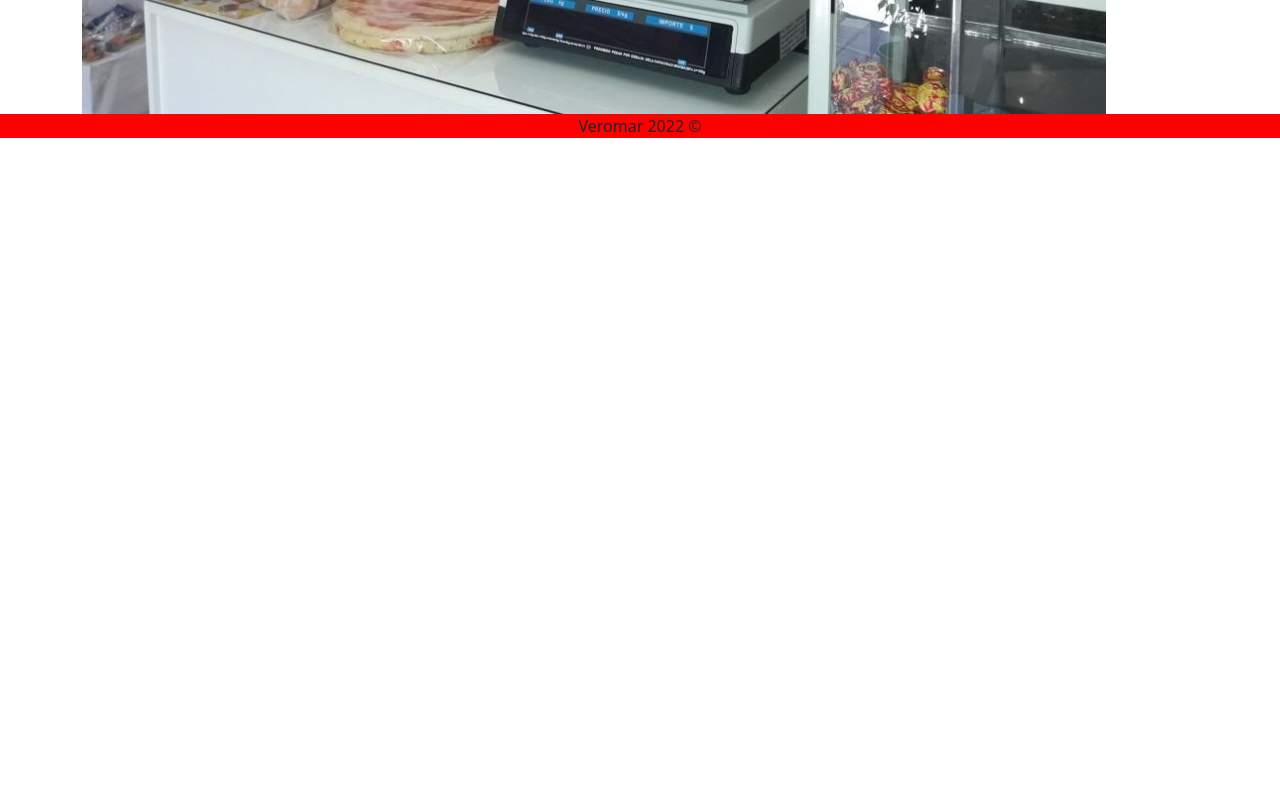
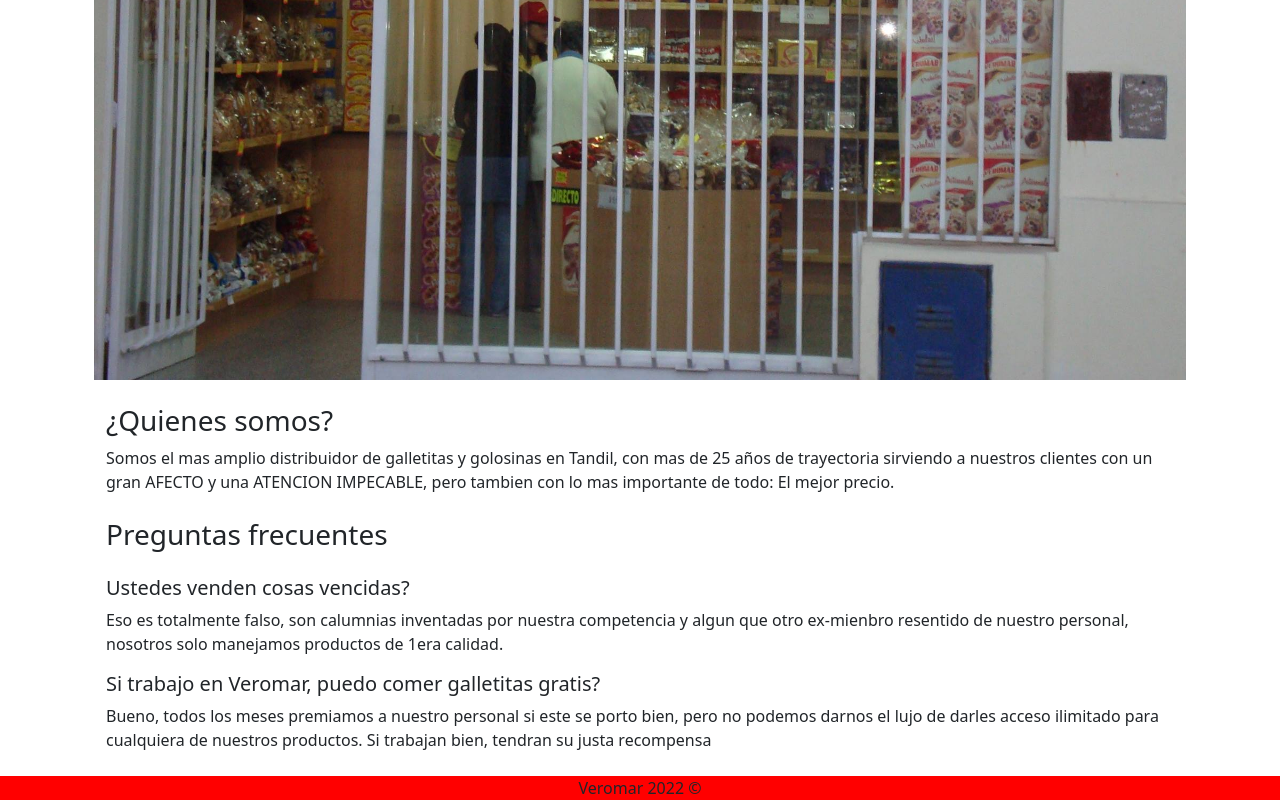
Before and after one commit to lmq94/Trabajo-especial-Angular, an Angular app: page /about in a window 1280 px wide. Shown: the part 992-1792 px from the top of the page. Before the commit the page ends 1130 px from the top, so only its background shows below. Built offline with nearby package versions, Linux system fonts and the light colour scheme.

Commit message:
Agrego cosas en el about

```diff
--- a/src/app/app.component.html
+++ b/src/app/app.component.html
@@ -25,7 +25,7 @@
 
 </header>
 
-<main class="container">
+<main class="container-sm mb-4 mt-4">
 
   <router-outlet></router-outlet>
 
--- a/src/app/cookie-about/cookie-about.component.html
+++ b/src/app/cookie-about/cookie-about.component.html
@@ -1,10 +1,27 @@
 
-<div>
+<div class="container">
 
 
-    <img src="assets/img/Veromar-about.jpg" alt="veromar-about">
+    <img class="img-fluid max-width: 100%" src="assets/img/veromar-about.jpg" alt="veromar-about">
 
+    <div class="container-sm mt-4">
+        <h3> ¿Quienes somos? </h3>
 
+        <p> Somos el mas amplio distribuidor de galletitas y golosinas en Tandil, con mas de 25 años de trayectoria sirviendo a nuestros clientes con un gran AFECTO y una ATENCION IMPECABLE, pero tambien con lo mas importante de todo: El mejor precio. </p>
+
+        <h3 class="mb-4 mt-4">Preguntas frecuentes</h3>
+
+        <h5>Ustedes venden cosas vencidas?</h5>
+
+        <p>Eso es totalmente falso, son calumnias inventadas por nuestra competencia y algun que otro ex-mienbro resentido de nuestro personal, nosotros solo manejamos productos de 1era calidad.</p>
+
+        <h5> Si trabajo en Veromar, puedo comer galletitas gratis? </h5>
+
+        <p> Bueno, todos los meses premiamos a nuestro personal si este se porto bien, pero no podemos darnos el lujo de darles acceso ilimitado para cualquiera de nuestros productos. Si trabajan bien, tendran su justa recompensa</p>
+
+        <h5></h5>
+
+    </div>
 
 
 
```
Also changed, not shown: src/assets/img/Veromar-about.jpg.
